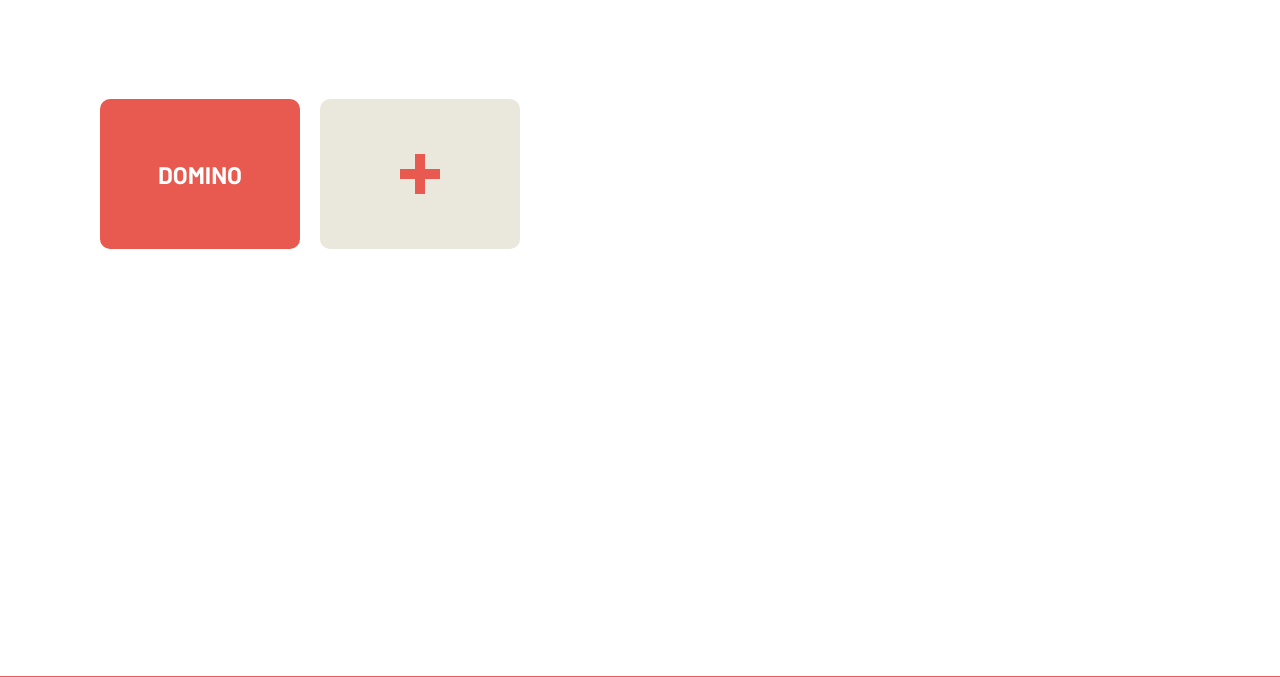
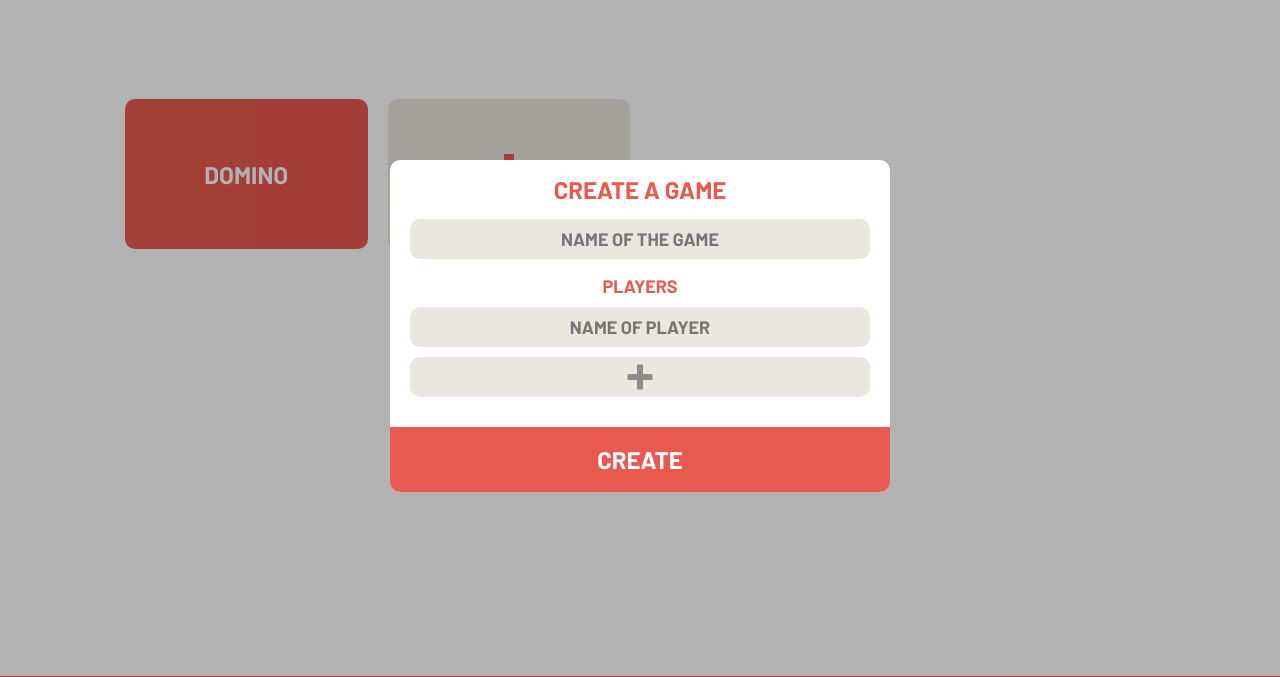
Before and after one commit to burydmitri/score, a website: page app/index.html in a window 1280 px wide. Shown: the part 74-751 px from the top of the page. Drawn offline with nearby package versions, Linux system fonts and the light colour scheme; files whose address does not match are found by name.

Commit message:
add pop-up and pop-up styles

```diff
--- a/app/index.html
+++ b/app/index.html
@@ -39,6 +39,22 @@
       </a>
     </footer>
 
+    <div class="pop-up">
+      <form class="pop-up__form" action="submit">
+        <h2 class="pop-up__title">
+          CREATE A GAME
+        </h2>
+        <input class="pop-up__input" type="text" placeholder="NAME OF THE GAME">
+        <h2 class="pop-up__subtitle">
+          PLAYERS
+        </h2>
+        <input class="pop-up__input" type="text" placeholder="NAME OF PLAYER">
+        <div class="pop-up__add" type="text"></div>
+        <button type="submit" class="pop-up__button">CREATE</button>
+      </form>
+    </div>
+    <div class="shadow"></div>
+
     <!-- libs-->
     <script src="https://unpkg.com/vue@next"></script>
     <!-- user scripts-->
--- a/app/sass/_classes.sass
+++ b/app/sass/_classes.sass
@@ -1,7 +1,13 @@
 // your global classes and style-settings
 .iOS
-  cursor: pointer;
-
+  cursor: pointer
+html
+  box-sizing: border-box;
+*
+  box-sizing: inherit
+*::before,
+*::after
+  box-sizing: inherit
 body
   font-family: 'Barlow'
   font-style: normal
--- a/app/sass/_footer.sass
+++ b/app/sass/_footer.sass
@@ -16,7 +16,7 @@
     width: 32px
     height: 32px
 
-    transition: $transition*2
+    transition: $transition*2.5 ease-out
 
     &:hover
       transform: rotate(360deg)
--- /dev/null
+++ b/app/sass/_pop-up.sass
@@ -0,0 +1,109 @@
+.pop-up
+  width: 100%
+  max-width: 500px
+
+  position: absolute
+  top: 50%
+  left: 50%
+  transform: translate(-50%, -50%)
+  z-index: 10
+
+  overflow: hidden
+  background-color: $bg-color
+  border-radius: $border-radius
+
+  padding: 15px 20px 85px
+
+  &__form
+    display: flex
+    flex-direction: column
+    align-items: center
+  &__title
+    font-size: 24px
+    line-height: 29px
+    color: $primary-color
+
+    margin: 0 0 15px
+  &__subtitle
+    font-size: 18px
+    line-height: 22px
+    color: $primary-color
+
+    margin: 6px 0 10px
+  &__input,
+  &__add
+    width: 100%
+
+    border: 0
+    outline: none
+    font-size: 18px
+    line-height: 22px
+    text-align: center
+    color: $text-color
+    text-transform: uppercase
+    border-radius: $border-radius
+    background-color: $secondary-color
+
+    margin: 0 0 10px
+    padding: 9px 9px
+  &__add
+    height: 40px
+    padding: 0
+
+    position: relative
+
+    &:hover
+      cursor: pointer
+
+    &::after,
+    &::before
+      +pseudo
+
+      width: 25px
+      height: 6px
+
+      top: 50%
+      left: 50%
+      transform: translate(-50%, -50%)
+
+      border-radius: 1px
+      background-color: $text-color
+    &::before
+      width: 6px
+      height: 25px
+
+
+
+  &__button
+    width: 100%
+    height: 65px
+
+    display: block
+
+    position: absolute
+    left: 0
+    bottom: 0
+
+    border: 0
+    outline: none
+    color: $bg-color
+    background-color: $primary-color
+
+    &:hover
+      cursor: pointer
+
+
+
+
+.shadow
+  width: 100%
+  height: 100%
+
+  display: block
+
+  position: absolute
+  top: 0
+  left: 0
+  z-index: 5
+
+  background-color: rgba(0, 0, 0, 0.3);
--- a/app/sass/style.sass
+++ b/app/sass/style.sass
@@ -7,3 +7,4 @@
 @import header
 @import main
 @import footer
+@import pop-up
```
Also changed, not shown: app/css/style.css, app/css/style.min.css, 1 other file.
